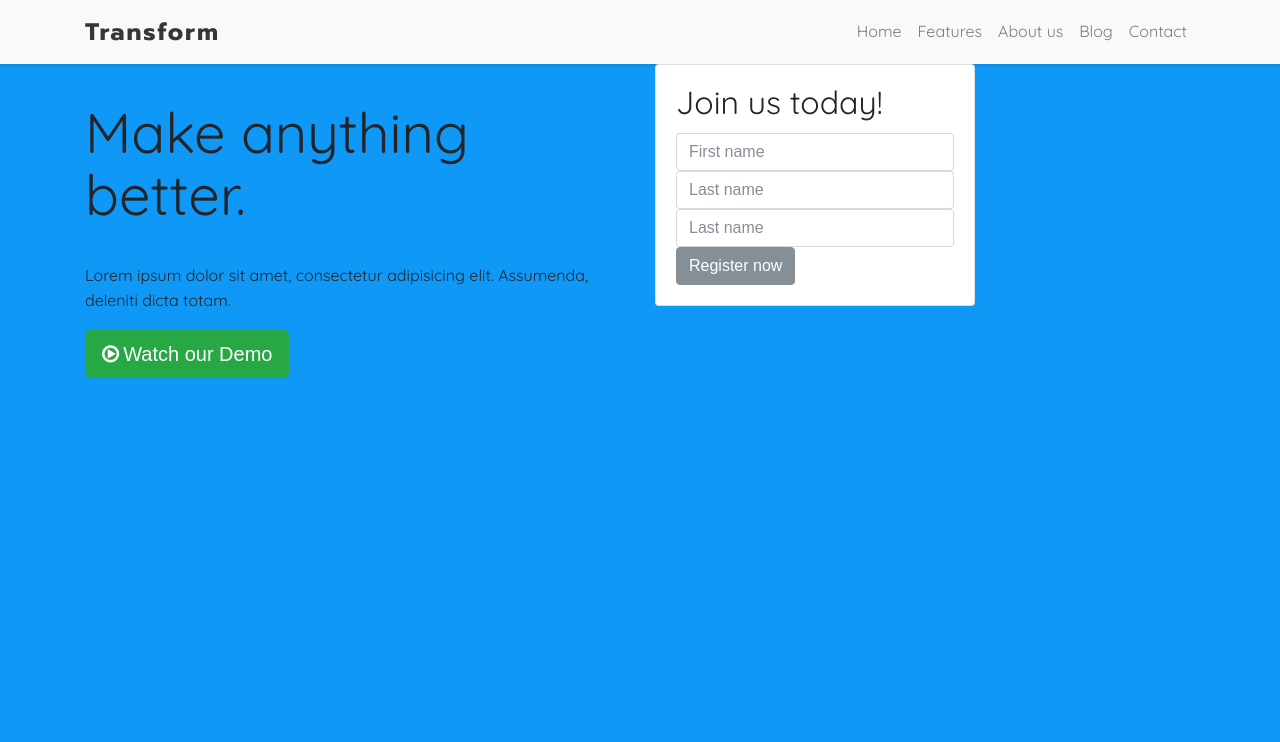
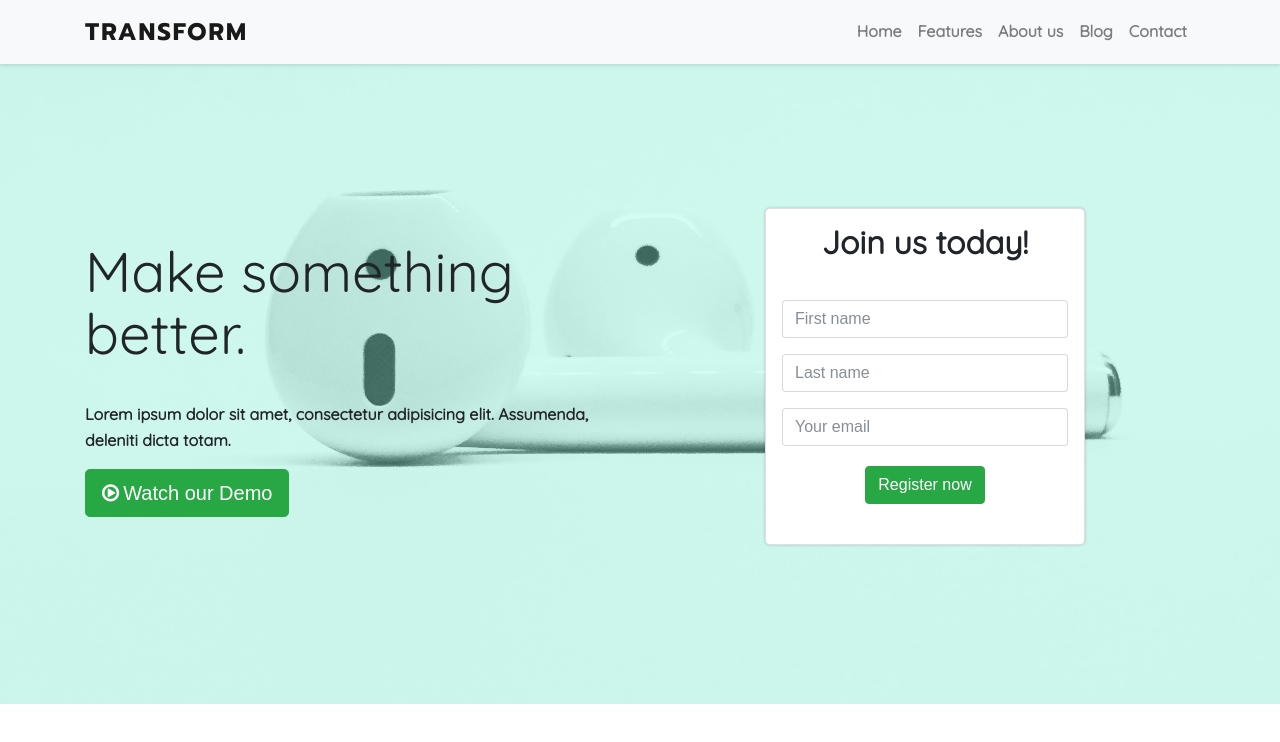
Before and after one commit to bisnurana/Home-Page-Design, a website: page src/index.html in a window 1280 px wide. Drawn offline with Linux system fonts and the light colour scheme.

Commit message:
banner done

```diff
--- a/src/index.html
+++ b/src/index.html
@@ -10,11 +10,11 @@
     </head>
 
     <body>
-      <nav class="navbar navbar-expand-sm navbar-light bg-light">
+      <nav class="navbar navbar-expand-md navbar-light bg-light">
         <div class="container">
-          <a class="navbar-brand" href="#">Transform</a>
+          <a class="navbar-brand" href="#">TRANSFORM</a>
           <button class="navbar-toggler" type="button" data-toggle="collapse" data-target="#navbarNav" aria-controls="navbarNav" aria-expanded="false" aria-label="Toggle navigation">
-            <a class="fa fa-bars"></a>
+            <span class="fa fa-bars"></span>
           </button>
           <div class="collapse navbar-collapse" id="navbarNav">
             <ul class="navbar-nav ml-auto">
@@ -41,25 +41,25 @@
 
       <!-- Banner section -->
       <header id="banner-section">
-        <div class="color-overlay">
-          <div class="banner-inner">
-            <div class="container">
-              <div class="row">
-                <div class="col-md-6">
-                  <h1 class="display-4">Make anything better.</h1>
+        <div class="color-overlay h-100">
+          <div class="banner-inner h-100">
+            <div class="container h-100">
+              <div class="row h-100">
+                <div class="col-md-6 align-self-center mb-5">
+                  <h1 class="display-4">Make something better.</h1>
                   <p>Lorem ipsum dolor sit amet, consectetur adipisicing elit. Assumenda, deleniti dicta totam.</p>
                   <button class="btn btn-success btn-lg"><span class="fa fa-play-circle-o fa-md pr-1"></span>Watch our Demo</button>
 
                 </div>
-                <div class="col-md-6">
-                  <div class="card" style="width: 20rem;">
+                <div class="col-md-6 align-self-center mb-3">
+                  <div class="card mx-auto" style="width: 20rem;>
                     <div class="card-body">
-                      <h2 class="card-title">Join us today!</h2>
-                      <form>
-                            <input type="text" class="form-control" placeholder="First name">
-                            <input type="text" class="form-control" placeholder="Last name">
-                            <input type="email" class="form-control" placeholder="Last name">
-                            <button type="submit" class="btn btn-secondary">Register now</button>
+                      <h2 class="card-title display-5 text-center mt-3 mb-2"><strong>Join us today!</strong></h2>
+                      <form class="text-center p-3 mb-4">
+                            <input type="text" class="form-control my-3" placeholder="First name">
+                            <input type="text" class="form-control  my-3" placeholder="Last name">
+                            <input type="email" class="form-control  my-3" placeholder="Your email">
+                            <button type="submit" class="btn btn-success mt-1">Register now</button>
                       </form>
 
                     </div>
--- a/src/scss/style.scss
+++ b/src/scss/style.scss
@@ -1,5 +1,5 @@
 // Main Sass File
-@import url('https://fonts.googleapis.com/css?family=Prompt:400,700|Quicksand');
+@import url('https://fonts.googleapis.com/css?family=Prompt:400,600,700|Quicksand');
 
 
 //normalize vendor
@@ -398,27 +398,26 @@ template {
 $white:#fff;
 $dark:#363636;
 $light-gray:#95989A;
-$primary: #1098F7;
-$secondary:#95f9e3;
+$secondary: #1098F7;
+$primary:#95f9e3;
 
 //fonts
 $f-primary:'Prompt', sans-serif;;
 $f-secondary:'Quicksand', sans-serif;
-$fw-normal:400;
+$fw-medium:600;
 $fw-bold:700;
 
 body{
-  background-color: $primary;
   font-family: $f-secondary;
   line-height: 1.6;
+  font-weight: $fw-medium;
+
 }
-
 .navbar{
   box-shadow: 0 0 5px rgba(0,0,0,0.2);
   .navbar-brand {
     font-weight: $fw-bold;
     font-family: $f-primary;
-    color:$dark;
     letter-spacing: 2px;
     font-size: 24px;
   }
@@ -426,3 +425,22 @@ body{
     border:none;
   }
 }
+#banner-section{
+  background-image: url('../img/banner-bg.jpg');
+  background-size: cover;
+  background-position: center;
+  background-repeat: no-repeat;
+  height:640px;
+  height: 80vh;
+  @media (max-width: 768px) {height:100%;}
+  .color-overlay{
+    background:rgba($primary,0.4);
+  }
+  .card{
+    border-radius: 5px;
+    box-shadow: 0 0 3px rgba(0,0,0,0.2);
+    background-color:white;
+    input:focus{
+      border-color: #28a745 !important ;}
+  }
+}
```
Also changed, not shown: src/css/style.css, src/img/banner-bg.jpg (added), 1 other file.
